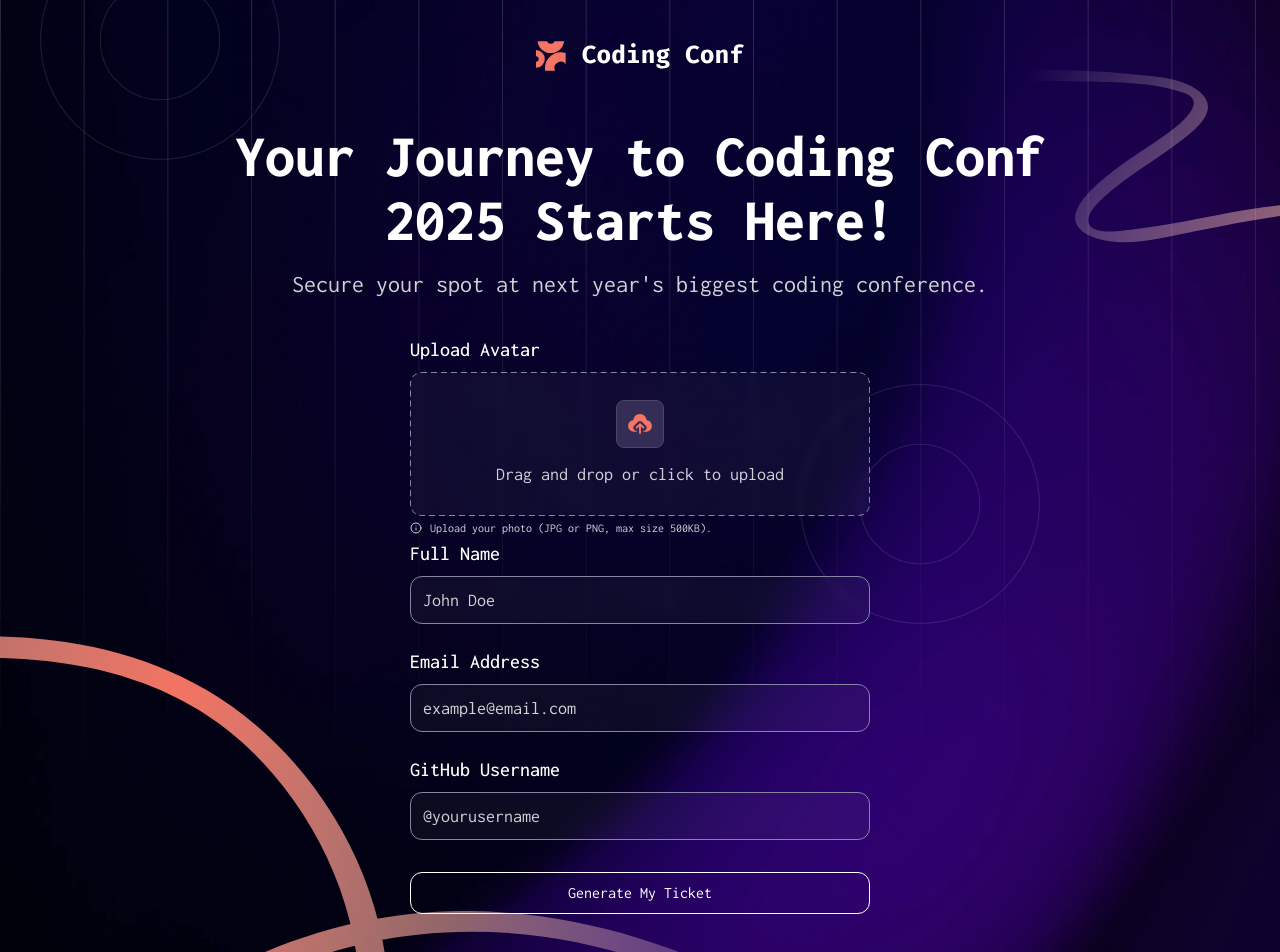
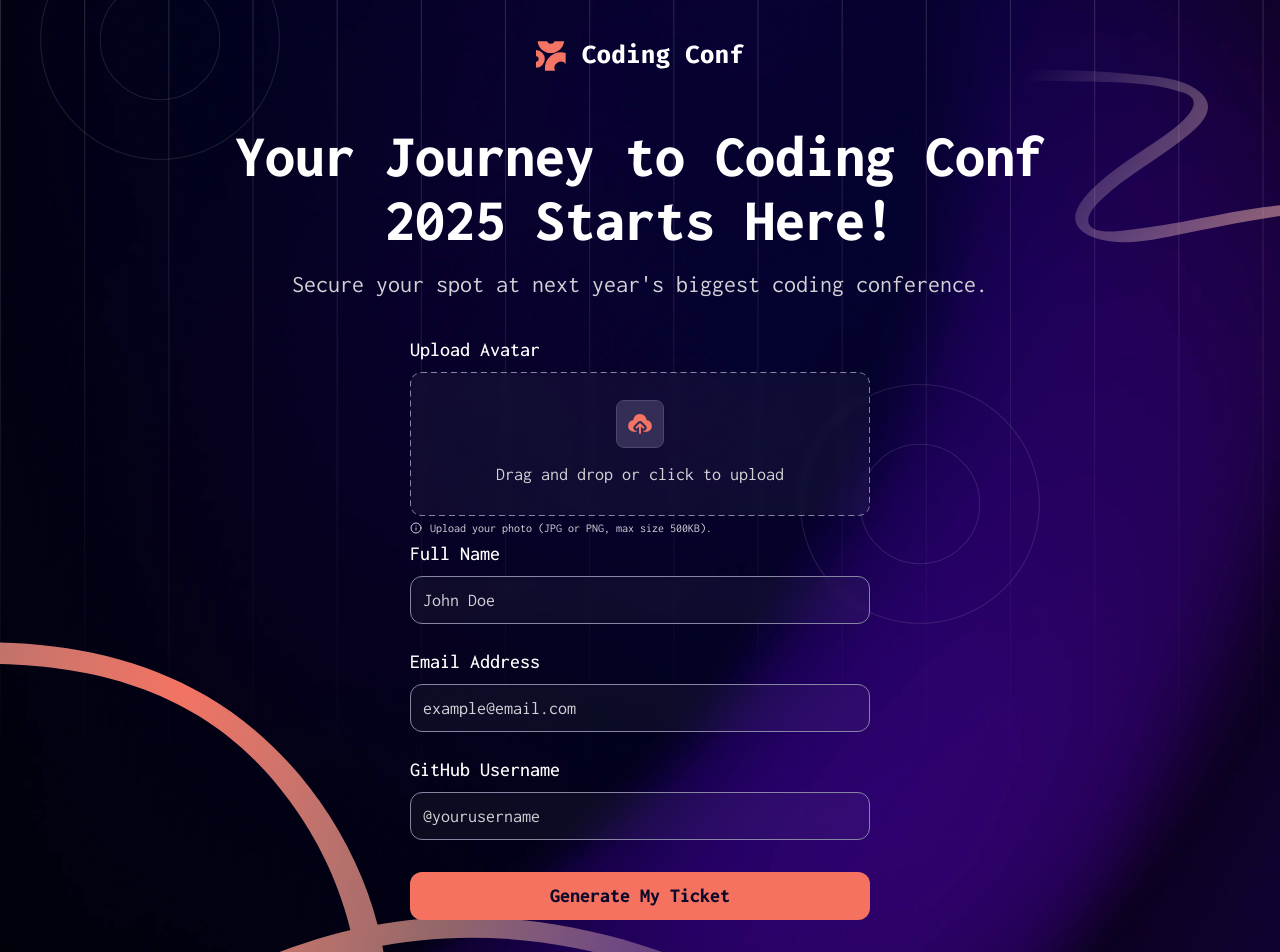
Before and after one commit to HeiPavel/ticket_generator, a Next.js app: page / in a window 1280 px wide. Shown: the top 952 px of the page. Built offline with nearby package versions, Linux system fonts and the light colour scheme.

Commit message:
Add submit button component

```diff
--- a/app/components/AvatarPreview.tsx
+++ b/app/components/AvatarPreview.tsx
@@ -73,6 +73,7 @@ export function AvatarPreview({path}: {path: string}) {
         <motion.label
           key='upload label'
           htmlFor='avatar'
+          tabIndex={-1}
           className='block p-2 rounded-lg bg-gray-dark border border-gray-medium-dark cursor-pointer'
           whileHover={{scale: 1.15}}
           whileTap={{scale: 0.85}}
--- a/app/components/Form.tsx
+++ b/app/components/Form.tsx
@@ -8,6 +8,7 @@ import { schema, UserData } from '../util/schema'
 import { FormContext } from './FormData'
 import { FileInput } from './FileInput'
 import { TextInput } from './TextInput'
+import { SubmitButton } from './SubmitButton'
 import { defaultData } from './FormData'
 
 const textFieldData: TextInputType[] = [
@@ -75,12 +76,7 @@ export function Form() {
               {...data}
             />
           ))}
-          <button
-            type='submit'
-            className='mt-3 px-3 py-2 border border-white rounded-xl'
-          >
-            Generate My Ticket
-          </button>
+          <SubmitButton/>
         </form>
       </FormProvider>
     </div>
--- /dev/null
+++ b/app/components/SubmitButton.tsx
@@ -0,0 +1,17 @@
+'use client'
+
+import {motion} from 'motion/react'
+
+export function SubmitButton() {
+  return (
+    <motion.button
+      type='submit'
+      className='mt-3 h-12 flex items-center justify-center text-blue-dark bg-orange-light text-xl font-extrabold rounded-xl cursor-pointer
+        border-2 border-transparent focus:border-blue-dark button-shadow-hover will-change-[filter] hover:border-blue-dark
+        focus:outline-solid focus:outline-2 focus:outline-gray-medium transition-all duration-150 ease-linear'
+      whileTap={{scale: 0.85}}
+    >
+      Generate My Ticket
+    </motion.button>
+  )
+}
--- a/app/globals.css
+++ b/app/globals.css
@@ -15,4 +15,11 @@
   --color-orange-light: #f57261;
   --color-orange-medium: #e16151;
   --color-blur: rgba(210, 209, 214, 0.05);
+  --drop-shadow-button: drop-shadow(2px 2px 5px rgba(217, 217, 217, 0.7)) drop-shadow(-2px -2px 5px rgba(217, 217, 217, 0.7));
 }
+
+@layer components {
+  .button-shadow-hover:hover {
+    filter: var(--drop-shadow-button);
+  }
+}
```
